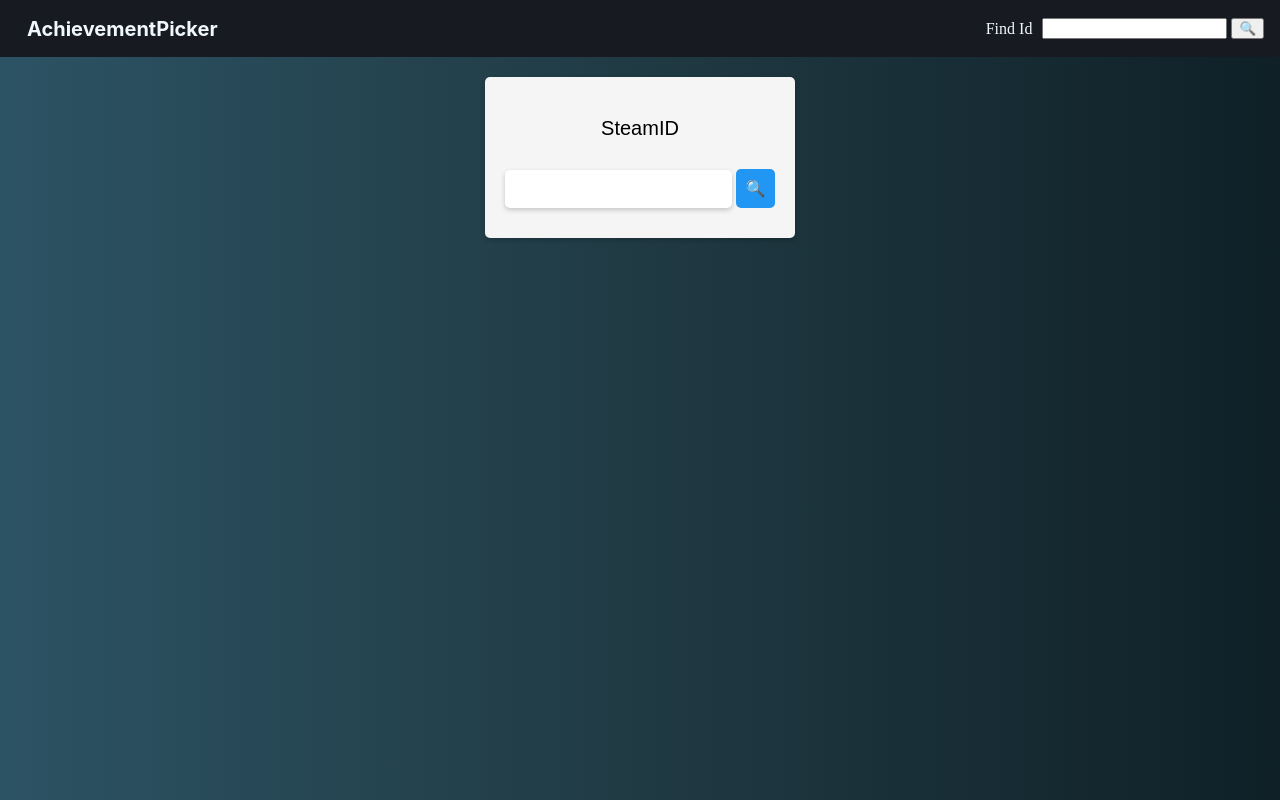
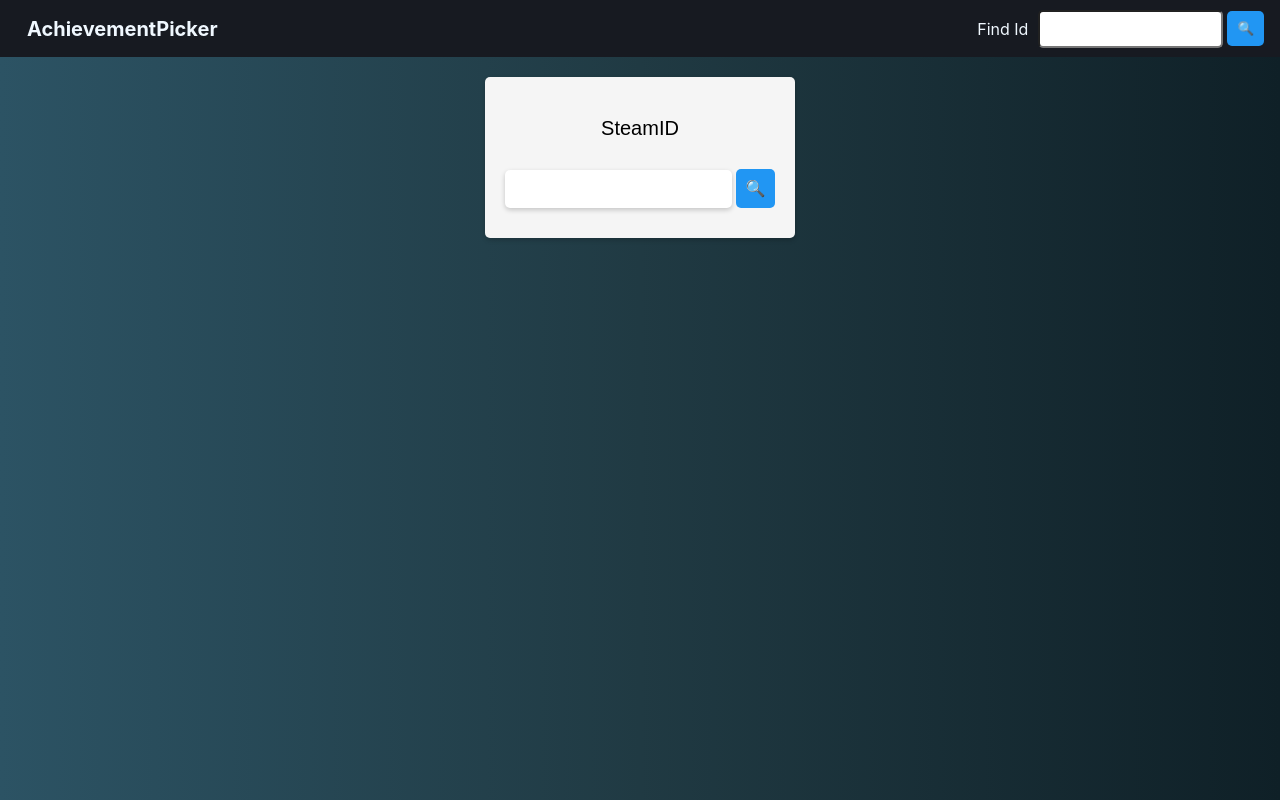
Before and after one commit to ViljamEkdhl/achievmentPicker, a SvelteKit app: page / in a window 1280 px wide. Built offline with nearby package versions, Linux system fonts and the light colour scheme.

Commit message:
small css fix for find id input

```diff
--- a/src/components/getSteamId.svelte
+++ b/src/components/getSteamId.svelte
@@ -49,6 +49,8 @@
 </div>
 
 <style>
+
+
     .id-lookup{
         display: flex;
         justify-content: center;
@@ -57,6 +59,23 @@
     }
 
     p{
+        color: aliceblue;
+		font-family: 'Inter', sans-serif;
         padding-right: 10px;
     }
+
+    input{
+        height: 2rem;
+        border-radius: 5px;
+    }
+
+    button{
+        padding: 10px;
+		color: white;
+		background-color: #2196F3;
+		border: none;
+		border-radius: 5px;
+		cursor: pointer;
+		transition: background-color 0.3s ease;
+    }
 </style>
```
